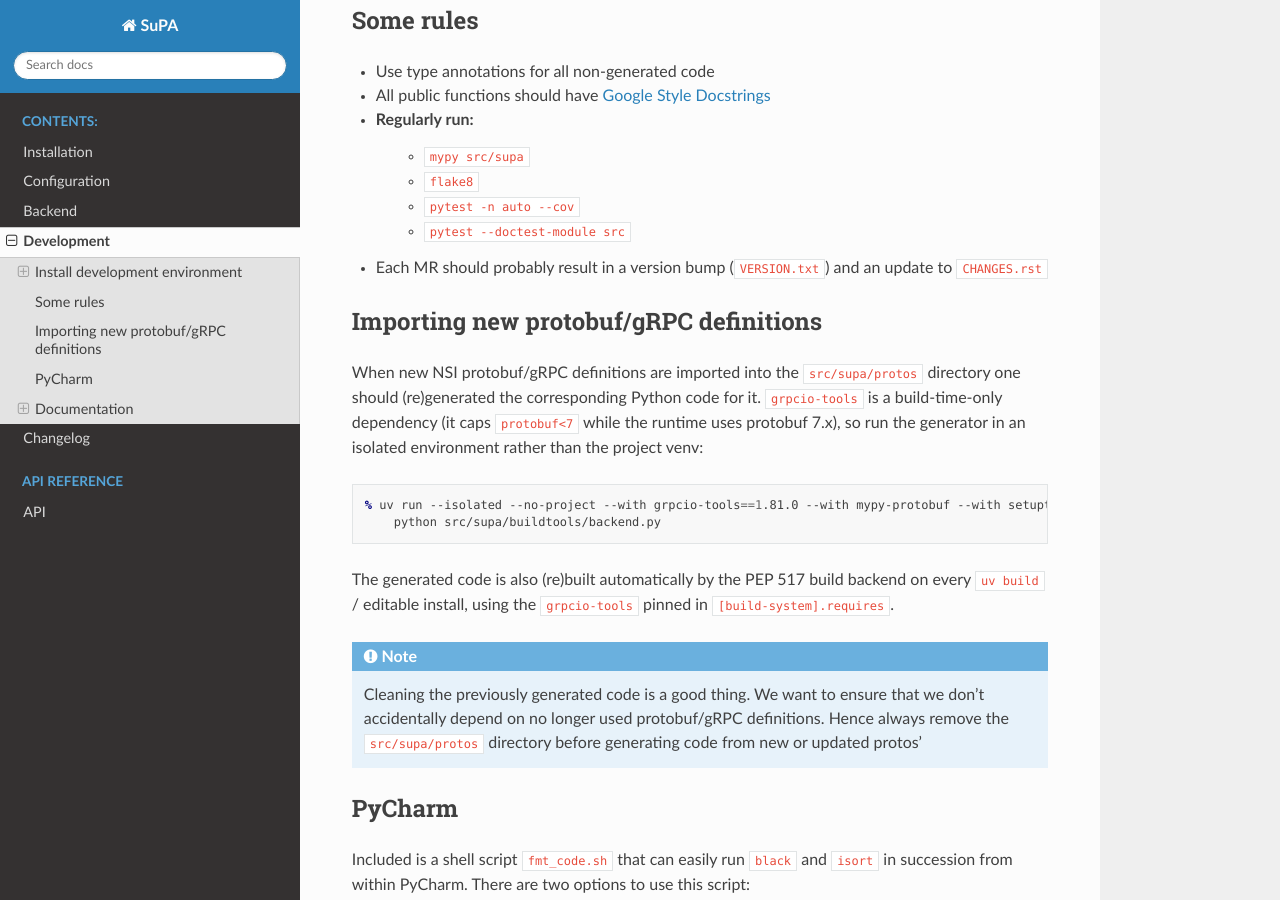
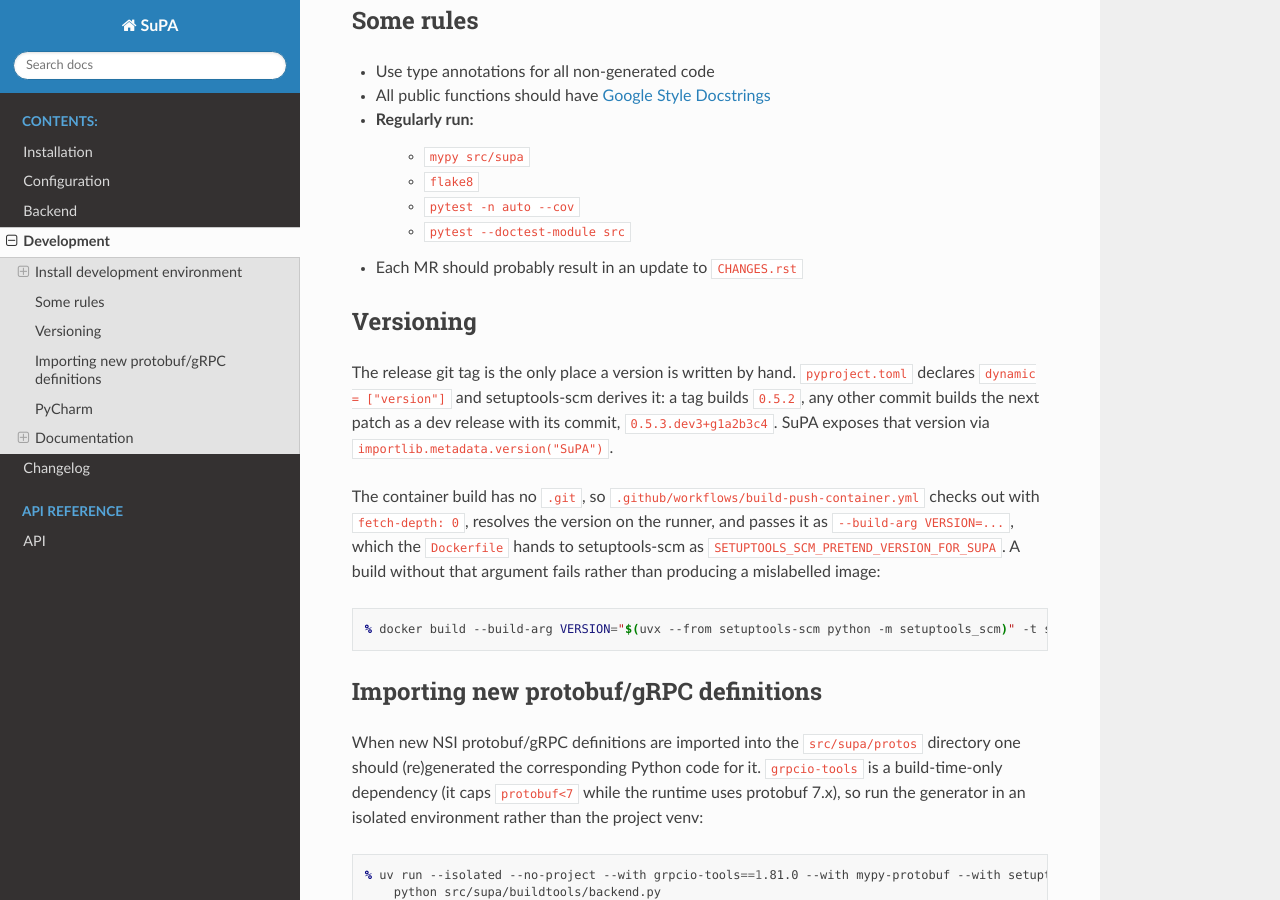
Before and after one commit to workfloworchestrator/SuPA, a Sphinx documentation site: the page built from docs/development.rst, in a window 1280 px wide and 900 px high, scrolled down 2213 px. Built offline with Sphinx 7.4.7 and the Read the Docs theme 3.1.0, drawn with Linux system fonts in a browser that asks for light colours.

Commit message:
Derive the version from the git tag
- Declare dynamic = ["version"] with setuptools-scm
- Resolve the version on the runner; pass it to the image build as VERSION
- Check out with fetch-depth: 0
- Delete VERSION.txt, stale and unread
- Document the scheme in docs/development.rst and CLAUDE.md

```diff
--- a/VERSION.txt
+++ /dev/null
@@ -1 +0,0 @@
-0.3.5.dev1
--- a/docs/development.rst
+++ b/docs/development.rst
@@ -111,8 +111,23 @@ Some rules
     - ``flake8``
     - ``pytest -n auto --cov``
     - ``pytest --doctest-module src``
-- Each MR should probably result in a version bump (``VERSION.txt``)
-  and an update to ``CHANGES.rst``
+- Each MR should probably result in an update to ``CHANGES.rst``
+
+Versioning
+----------
+
+The release git tag is the only place a version is written by hand. ``pyproject.toml`` declares
+``dynamic = ["version"]`` and setuptools-scm derives it: a tag builds ``0.5.2``, any other commit
+builds the next patch as a dev release with its commit, ``0.5.3.dev3+g1a2b3c4``. SuPA exposes that
+version via ``importlib.metadata.version("SuPA")``.
+
+The container build has no ``.git``, so ``.github/workflows/build-push-container.yml`` checks out
+with ``fetch-depth: 0``, resolves the version on the runner, and passes it as
+``--build-arg VERSION=...``, which the ``Dockerfile`` hands to setuptools-scm as
+``SETUPTOOLS_SCM_PRETEND_VERSION_FOR_SUPA``. A build without that argument fails rather than
+producing a mislabelled image::
+
+    % docker build --build-arg VERSION="$(uvx --from setuptools-scm python -m setuptools_scm)" -t supa .
 
 Importing new protobuf/gRPC definitions
 ---------------------------------------
--- a/pyproject.toml
+++ b/pyproject.toml
@@ -9,14 +9,17 @@ requires = [
     "wheel",
     "grpcio-tools==1.83.0",
     "mypy_protobuf",
+    "setuptools-scm>=8",
 ]
 build-backend = "buildtools.backend"
 backend-path = ["src/supa"]
 
+[tool.setuptools_scm]
+
 
 [project]
 name = "supa"
-version = "0.5.2.dev1"
+dynamic = ["version"]
 dependencies = [
   "grpcio==1.83.0",
   "mypy-protobuf==5.1.0",
```
Also changed, not shown: CLAUDE.md (+9 -0 lines), 3 other files.
